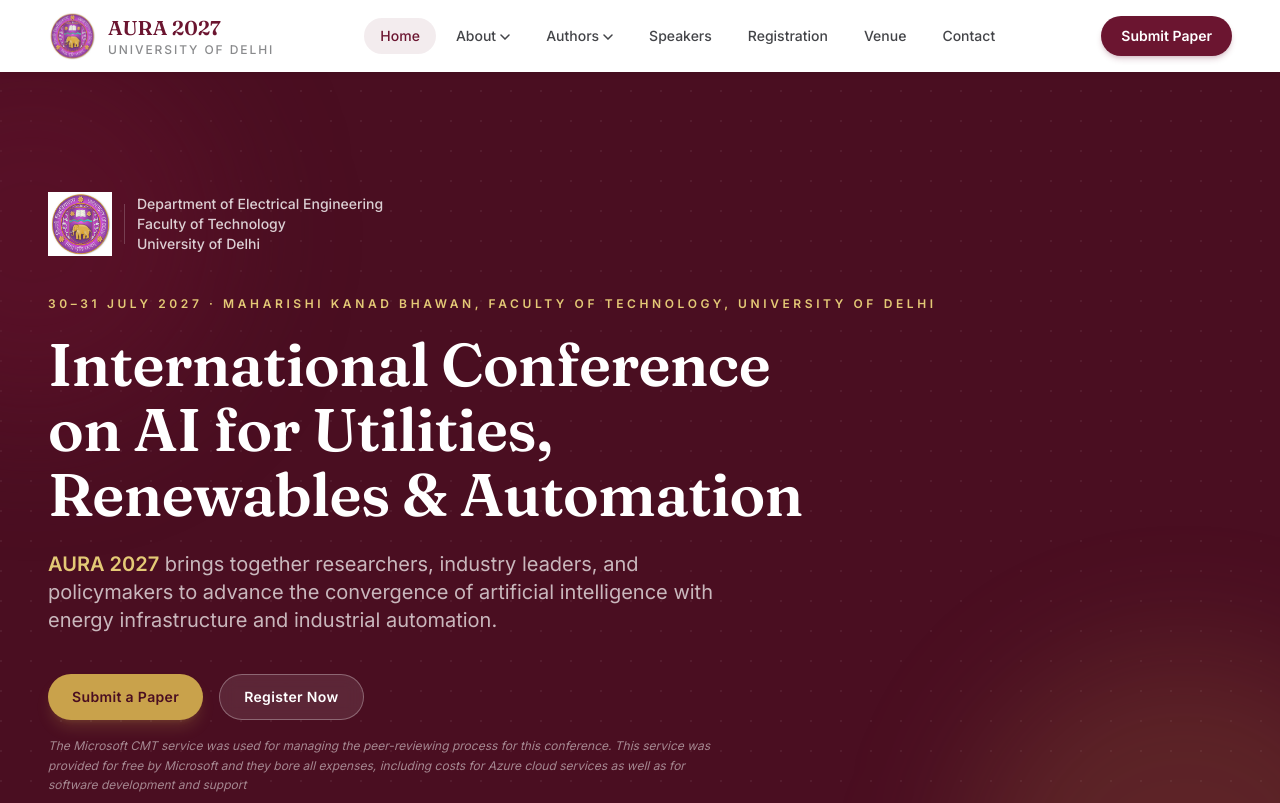
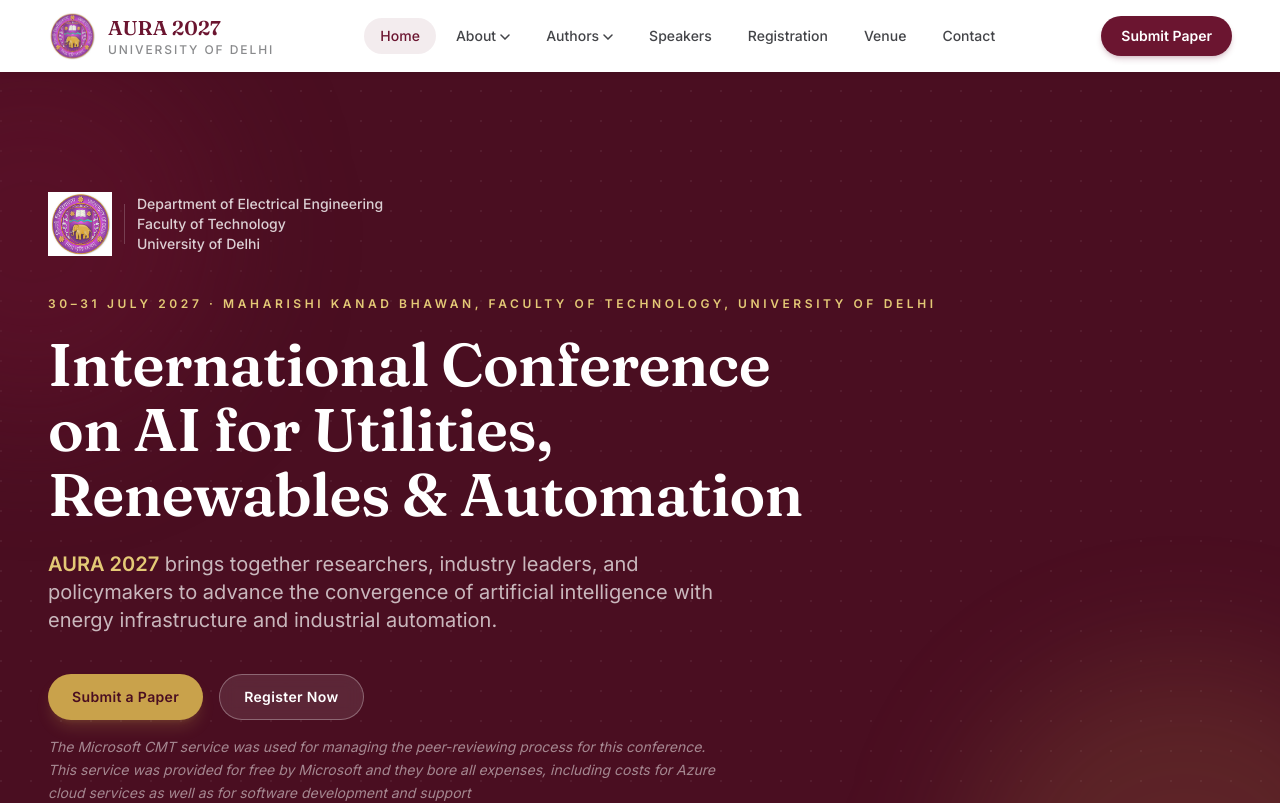
Before and after one commit to Aura2027/Website, a React (Vite) app: page / in a window 1280 px wide. Shown: the top 803 px of the page. Built offline with nearby package versions, Linux system fonts and the light colour scheme.

Commit message:
Increase size of Microsoft CMT acknowledgement. //NS28

```diff
--- a/src/pages/Home.tsx
+++ b/src/pages/Home.tsx
@@ -100,7 +100,7 @@ export function Home() {
             initial={{ opacity: 0, y: 20 }}
             animate={{ opacity: 1, y: 0 }}
             transition={{ duration: 0.7, delay: 0.38 }}
-            className="mt-4 max-w-2xl text-xs italic leading-relaxed text-white/50"
+            className="mt-4 max-w-2xl text-sm italic leading-relaxed text-white/50"
           >
             The Microsoft CMT service was used for managing the peer-reviewing process for this conference. This
             service was provided for free by Microsoft and they bore all expenses, including costs for Azure cloud
```
